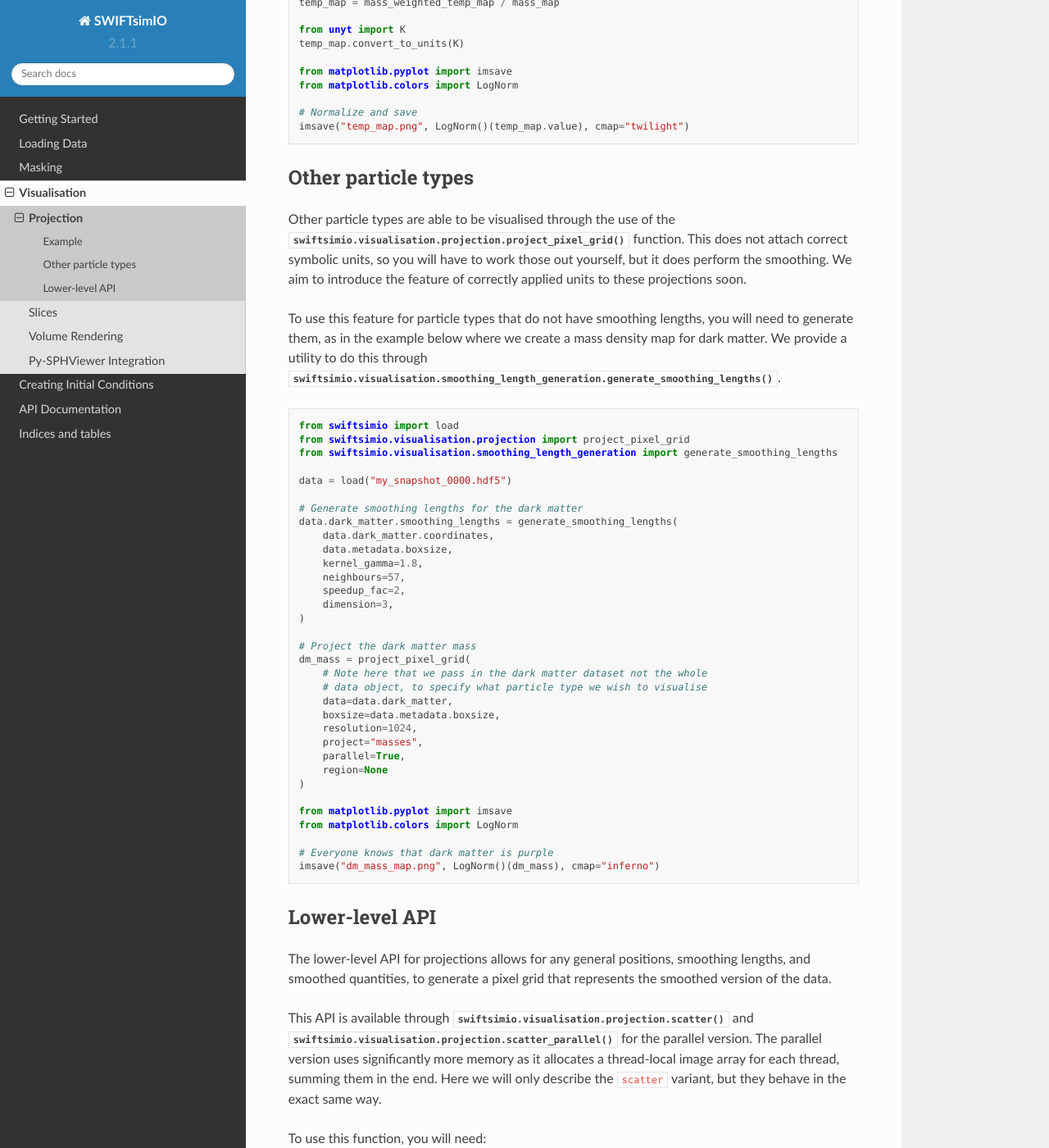
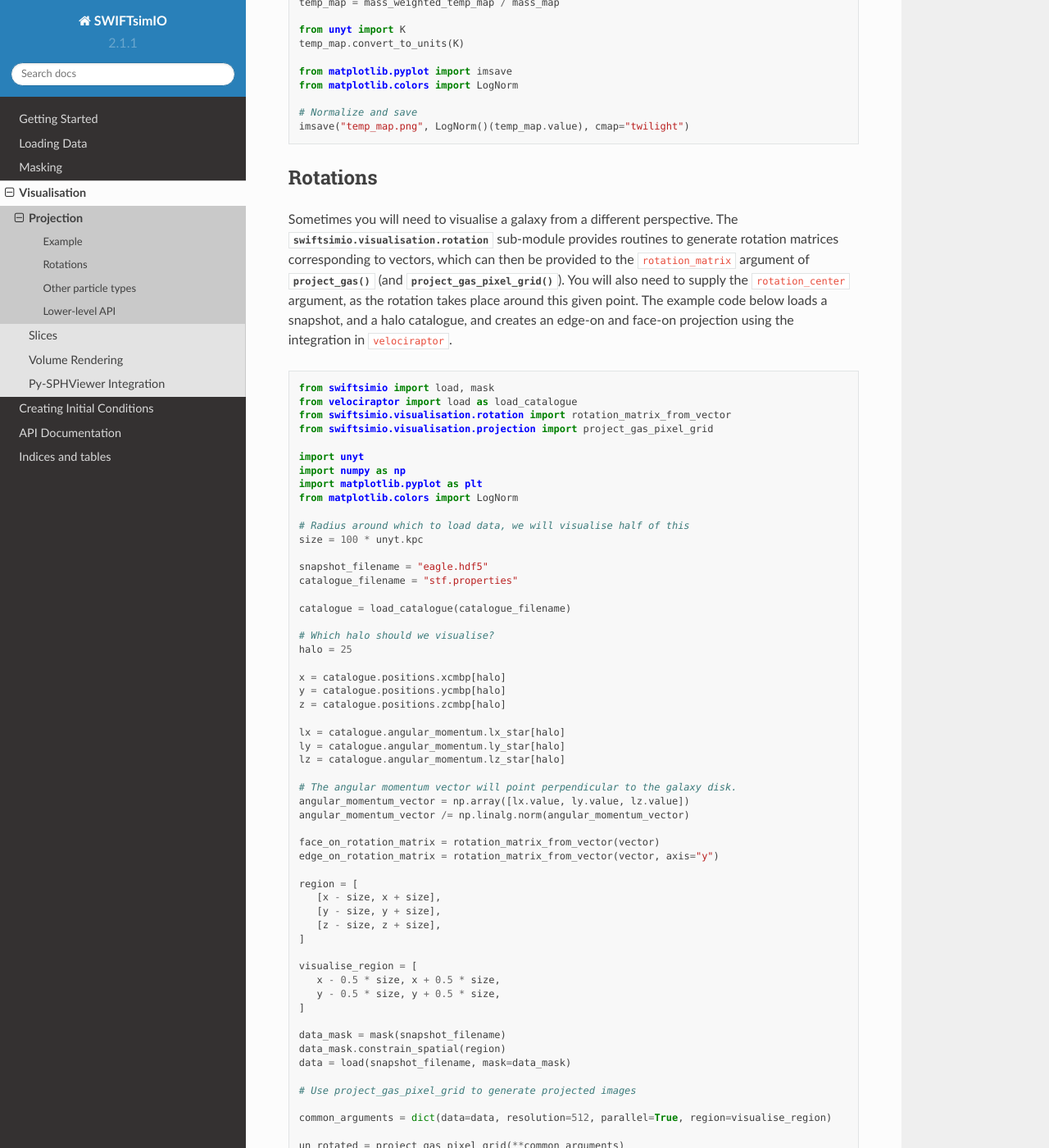
Before and after one commit to SWIFTSIM/swiftsimio, a Sphinx documentation site: the page built from docs/source/visualisation/projection.rst, in a window 1280 px wide and 1400 px high, scrolled down 1379 px. Shown: the whole window at 82% size. Built offline with Sphinx 7.4.7 and the Read the Docs theme 2.0.0, drawn with Linux system fonts in a browser that asks for light colours; pages that are not in the unit, such as notebooks, are missing from menus; the version number is read from the project's files by our own code; some of the changed text lies outside the part shown.

Commit message:
Added documentation for rotated projections

```diff
--- a/docs/source/visualisation/projection.rst
+++ b/docs/source/visualisation/projection.rst
@@ -80,6 +80,91 @@ this:
 
    # Normalize and save
    imsave("temp_map.png", LogNorm()(temp_map.value), cmap="twilight")
+
+
+Rotations
+---------
+
+Sometimes you will need to visualise a galaxy from a different perspective.
+The :mod:`swiftsimio.visualisation.rotation` sub-module provides routines to
+generate rotation matrices corresponding to vectors, which can then be
+provided to the ``rotation_matrix`` argument of :meth:`project_gas` (and
+:meth:`project_gas_pixel_grid`). You will also need to supply the
+``rotation_center`` argument, as the rotation takes place around this given
+point. The example code below loads a snapshot, and a halo catalogue, and
+creates an edge-on and face-on projection using the integration in
+``velociraptor``.
+
+.. code-block:: python
+
+   from swiftsimio import load, mask
+   from velociraptor import load as load_catalogue
+   from swiftsimio.visualisation.rotation import rotation_matrix_from_vector
+   from swiftsimio.visualisation.projection import project_gas_pixel_grid
+
+   import unyt
+   import numpy as np
+   import matplotlib.pyplot as plt
+   from matplotlib.colors import LogNorm
+
+   # Radius around which to load data, we will visualise half of this
+   size = 100 * unyt.kpc
+
+   snapshot_filename = "eagle.hdf5"
+   catalogue_filename = "stf.properties"
+
+   catalogue = load_catalogue(catalogue_filename)
+
+   # Which halo should we visualise?
+   halo = 25
+
+   x = catalogue.positions.xcmbp[halo]
+   y = catalogue.positions.ycmbp[halo]
+   z = catalogue.positions.zcmbp[halo]
+
+   lx = catalogue.angular_momentum.lx_star[halo]
+   ly = catalogue.angular_momentum.ly_star[halo]
+   lz = catalogue.angular_momentum.lz_star[halo]
+
+   # The angular momentum vector will point perpendicular to the galaxy disk.
+   angular_momentum_vector = np.array([lx.value, ly.value, lz.value])
+   angular_momentum_vector /= np.linalg.norm(angular_momentum_vector)
+
+   face_on_rotation_matrix = rotation_matrix_from_vector(vector)
+   edge_on_rotation_matrix = rotation_matrix_from_vector(vector, axis="y")
+
+   region = [
+      [x - size, x + size],
+      [y - size, y + size],
+      [z - size, z + size],
+   ]
+
+   visualise_region = [
+      x - 0.5 * size, x + 0.5 * size,
+      y - 0.5 * size, y + 0.5 * size,
+   ]
+
+   data_mask = mask(snapshot_filename)
+   data_mask.constrain_spatial(region)
+   data = load(snapshot_filename, mask=data_mask)
+
+   # Use project_gas_pixel_grid to generate projected images
+
+   common_arguments = dict(data=data, resolution=512, parallel=True, region=visualise_region)
+
+   un_rotated = project_gas_pixel_grid(**common_arguments)
+
+   face_on = project_gas_pixel_grid(
+      **common_arguments,
+      rotation_center=unyt.unyt_array([x, y, z]),
+      rotation_matrix=face_on_rotation_matrix,
+   )
+
+   edge_on = project_gas_pixel_grid(
+      **common_argumetns,
+      rotation_center=unyt.unyt_array([x, y, z]),
+      rotation_matrix=edge_on_rotation_matrix,
+   )
 
 
 Other particle types
```
